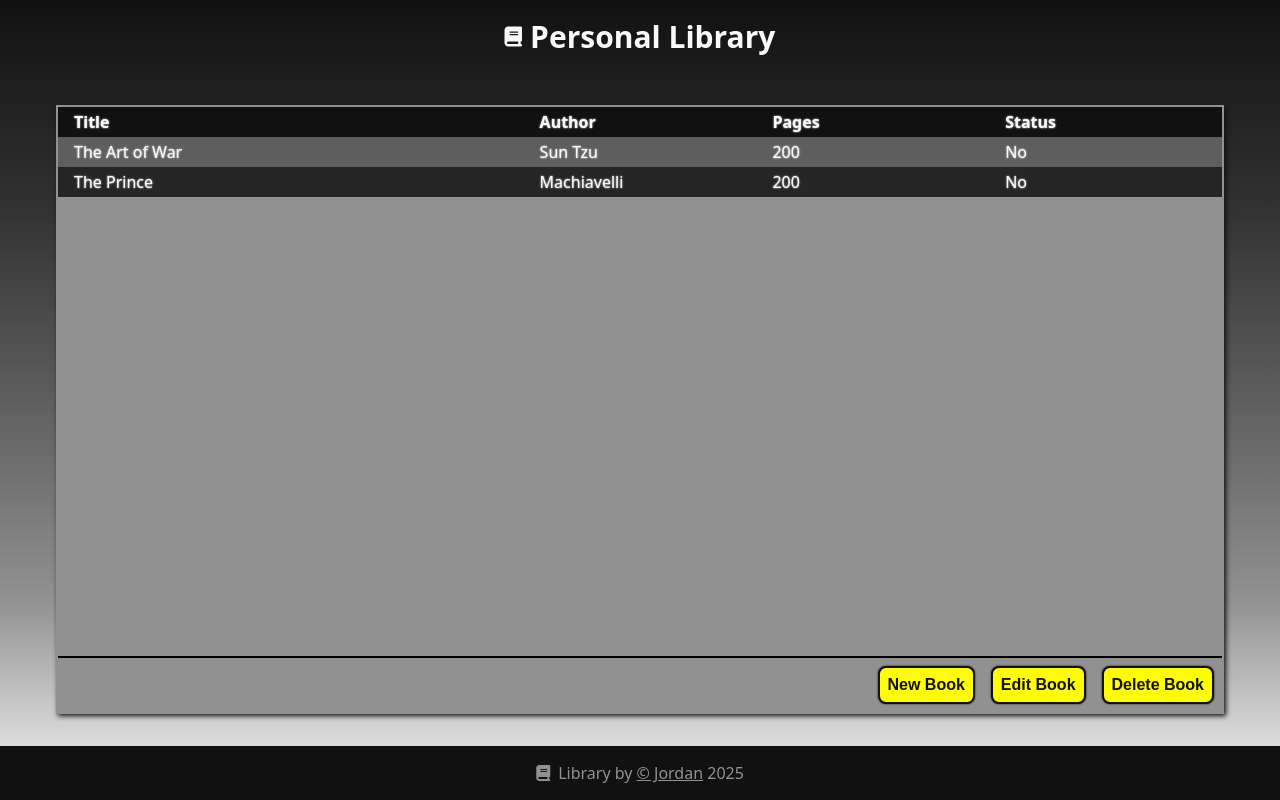
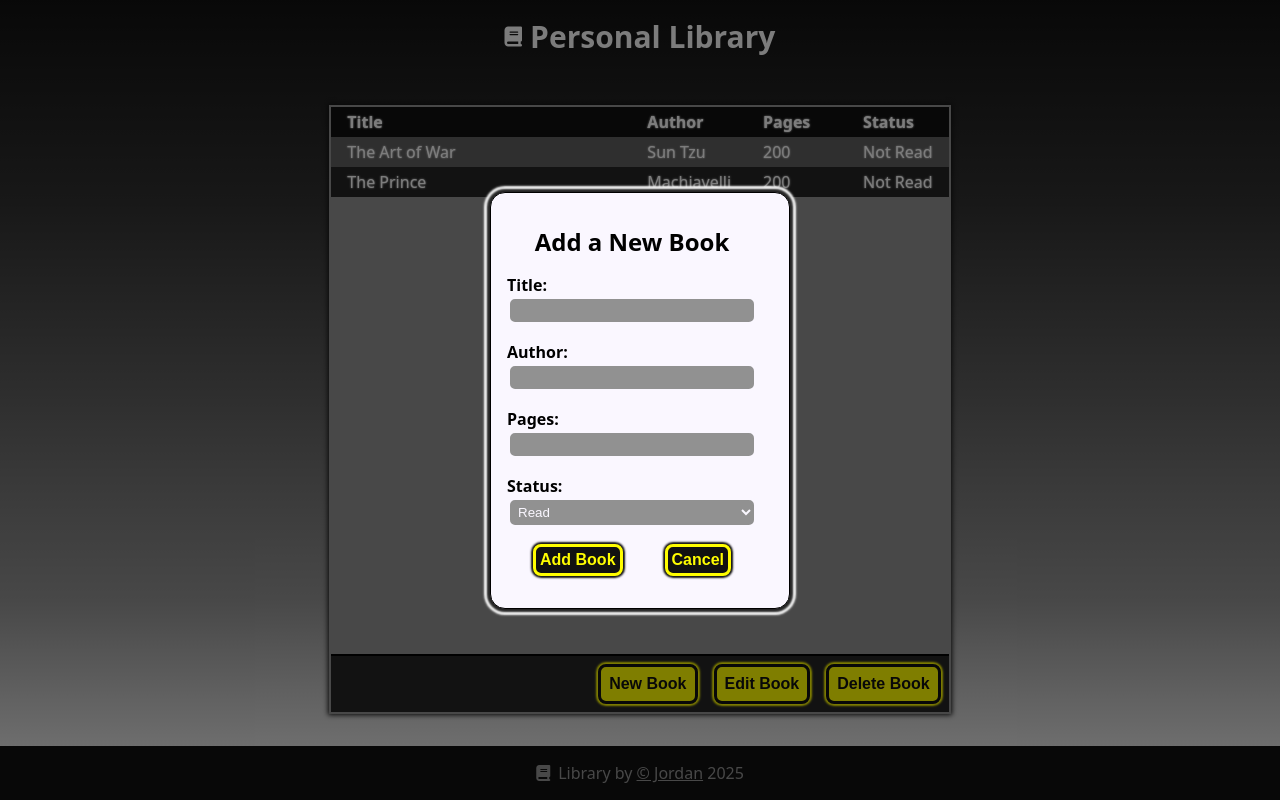
Before and after one commit to Jordan-AM/Library, a plain HTML site: page index.html in a window 1280 px wide. Both pictures are taken after a click on the button "New Book". Drawn offline with Linux system fonts and the light colour scheme.

Commit message:
Setup logic for creating new book entries
Focus on the New Book button, with the capability
of create a modal form that can create new book
entries for the library.

```diff
--- a/index.html
+++ b/index.html
@@ -27,20 +27,7 @@
                 <th class="table-header status text"><span class="table-text">Status</span></th>
               </tr>
             </thead>
-            <tbody class="table-body">
-              <tr>
-                <td class="table-data title text"><span class="table-text">The Art of War</span></td>
-                <td class="table-data author text"><span class="table-text">Sun Tzu</span></td>
-                <td class="table-data pages text"><span class="table-text">200</span></td>
-                <td class="table-data status text"><span class="table-text">No</span></td>
-              </tr>
-              <tr>
-                <td class="table-data title text"><span class="table-text">The Prince</span></td>
-                <td class="table-data author text"><span class="table-text">Machiavelli</span></td>
-                <td class="table-data pages text"><span class="table-text">200</span></td>
-                <td class="table-data status text"><span class="table-text">No</span></td>
-              </tr>
-            </tbody>
+            <tbody class="table-body"></tbody>
           </table>
           <div class="table-editing">
             <button class="new-book text button">New Book</button>
--- a/script.js
+++ b/script.js
@@ -1,27 +1,119 @@
-// Book list
 const myLibrary = [
+  // Book list
   {
     Title: "The Art of War",
     Author: "Sun Tzu",
     Pages: 200,
-    Status: "Reading",
+    Status: "Not Read",
+    ID: crypto.randomUUID(),
+  },
+  {
+    Title: "The Prince",
+    Author: "Machiavelli",
+    Pages: 200,
+    Status: "Not Read",
     ID: crypto.randomUUID(),
   },
 ];
 
-// Book construct
 class Book {
-  constructor(title, author, pages, read) {
+  // Book construct
+  constructor(title, author, pages, status) {
     this.Title = title;
     this.Author = author;
     this.Pages = pages;
-    this.Read = read;
+    this.Status = status;
     this.ID = crypto.randomUUID();
   }
 }
 
-// Create a new book
-function addBookToLibrary(title, author, pages, read) {
-  const book = new Book(title, author, pages, read);
+// Functions--------------------------------------------
+function addBookToLibrary(title, author, pages, status) {
+  // Create a new book object
+  const book = new Book(title, author, pages, status);
   myLibrary.push(book);
 }
+
+function renderLibrary() {
+  const tableBody = document.querySelector(".table-body");
+  tableBody.innerHTML = ""; // Clear existing rows
+
+  myLibrary.forEach((book) => {
+    const row = document.createElement("tr");
+    row.classList.add("table-row");
+
+    row.innerHTML = `
+      <td class="table-data title text"><span class="table-text">${book.Title}</span></td>
+      <td class="table-data author text"><span class="table-text">${book.Author}</span></td>
+      <td class="table-data pages text"><span class="table-text">${book.Pages}</span></td>
+      <td class="table-data status text"><span class="table-text">${book.Status}</span></td>
+    `;
+
+    tableBody.appendChild(row);
+  });
+}
+
+function createModal() {
+  const overlay = document.createElement("div");
+  overlay.classList.add("modal-overlay");
+
+  const modal = document.createElement("div");
+  modal.classList.add("modal");
+
+  const form = document.createElement("form");
+  form.id = "bookForm";
+
+  form.innerHTML = `
+    <h2>Add a New Book</h2>
+    <label>Title: <input type="text" name="title" required /></label>
+    <label>Author: <input type="text" name="author" required /></label>
+    <label>Pages: <input type="number" name="pages" required min="1" /></label>
+    <label>Status:
+      <select name="status" required>
+        <option value="Read">Read</option>
+        <option value="Reading">Reading</option>
+        <option value="Not Read">Not Read</option>
+      </select>
+    </label>
+    <div class="modal-buttons">
+      <button type="submit" id="add-btn">Add Book</button>
+      <button type="button" id="cancel-btn">Cancel</button>
+    </div>
+  `;
+
+  modal.appendChild(form);
+  overlay.appendChild(modal);
+  document.body.appendChild(overlay);
+
+  // Event listeners
+  form.addEventListener("submit", handleFormSubmit);
+  document.getElementById("cancel-btn").addEventListener("click", closeModal);
+}
+
+function closeModal() {
+  const overlay = document.querySelector(".modal-overlay");
+  if (overlay) overlay.remove();
+}
+
+function handleFormSubmit(e) {
+  e.preventDefault();
+  const form = e.target;
+  const formData = new FormData(form);
+
+  const newBook = {
+    Title: formData.get("title"),
+    Author: formData.get("author"),
+    Pages: parseInt(formData.get("pages")),
+    Status: formData.get("status"),
+    ID: crypto.randomUUID(),
+  };
+
+  myLibrary.push(newBook);
+  renderLibrary();
+  closeModal();
+}
+const newBook = document.querySelector(".new-book");
+// Update ----------------------------------------------
+newBook.addEventListener("click", createModal);
+// Rendering -------------------------------------------
+renderLibrary();
--- a/style.css
+++ b/style.css
@@ -7,20 +7,20 @@
   --bright: #faf7ff;
   --primary: #fffd00;
   --transition: all 0.2s ease;
+}
 
-    & *,
-    & *::before,
-    & *::after {
+*,
+*::before,
+*::after {
   margin: 0;
   padding: 0;
   box-sizing: border-box;
 }
 
-    & ol,
-    & ul {
+ol,
+ul {
   list-style: none;
   padding-inline: 0;
-    }
 }
 
 body {
@@ -28,7 +28,8 @@ body {
   min-height: 100%;
   overflow: hidden;
   background-image: linear-gradient(to bottom, #111, #303030, #5e5e5e, #919191, #f9f9f9);
-    font-family: system-ui, -apple-system, BlinkMacSystemFont, 'Segoe UI', Roboto, Oxygen, Ubuntu, Cantarell, 'Open Sans', 'Helvetica Neue', sans-serif;
+  font-family: system-ui, -apple-system, BlinkMacSystemFont, "Segoe UI", Roboto, Oxygen, Ubuntu, Cantarell, "Open Sans",
+    "Helvetica Neue", sans-serif;
 }
 
 /* Page Container */
@@ -44,7 +45,7 @@ body {
 #header,
 #main,
 #footer {
-    min-width: 1200px;
+  max-width: 1200px;
 }
 
 /* Container Min Height */
@@ -108,10 +109,11 @@ body {
 .main-container {
   border: 2px solid var(--gray);
   background-color: var(--gray);
-    box-shadow: 2px 2px 5px var(--black);
+  box-shadow: 0px 0px 5px 1px var(--black);
   display: grid;
   grid-template-rows: auto auto;
   align-content: space-between;
+  transition: var(--transition);
 }
 
 /* Table */
@@ -142,7 +144,6 @@ body {
 
 .table-header:hover {
   background-color: var(--dark);
-
 }
 
 .table-header,
@@ -150,14 +151,13 @@ body {
   padding: 0.25rem 1rem;
 }
 
-.title{
-    width: 40%;
+.title {
+  min-width: 300px;
 }
-
 .author,
 .pages,
-.status{
-    width: 20%;
+.status {
+  min-width: 100px;
 }
 
 .table-text {
@@ -178,6 +178,7 @@ body {
   justify-content: end;
   align-items: end;
   gap: 1rem;
+  background-color: var(--dark);
 }
 
 /* Buttons */
@@ -187,15 +188,95 @@ body {
   font-size: 1rem;
   cursor: pointer;
   border-radius: 0.5rem;
-    border: 2px solid var(--black);
+  border: solid;
   background-color: var(--primary);
   color: var(--black);
-    box-shadow: 0 0 2px var(--black);
+  box-shadow: 0 0 2px 2px var(--primary);
 }
 
 .button:hover {
   transform: scale(1.05);
-    box-shadow: 0 0 2px 1px var(--black);
+}
+
+/* Overlay backdrop */
+.modal-overlay {
+  position: fixed;
+  top: 0;
+  left: 0;
+  width: 100vw;
+  height: 100vh;
+  background: rgba(0, 0, 0, 0.5); /* Matches dialog::backdrop */
+  display: flex;
+  justify-content: center;
+  align-items: center;
+  z-index: 1000;
+}
+
+/* Modal box */
+.modal {
+  padding: 2rem 1rem; /* Matches dialog padding */
+  border: 1px solid;
+  border-radius: 15px;
+  box-shadow: 0 0 2px 3px var(--dark), 0 0 2px 6px var(--white);
+  width: 300px;
+  max-width: 90%;
+  background-color: var(--bright);
+}
+
+/* Form layout */
+#bookForm {
+  padding-right: 1rem;
+  display: flex;
+  flex-direction: column;
+  align-items: center;
+  gap: 1rem;
+}
+
+/* Label styling */
+#bookForm label {
+  font-weight: bold;
+  display: flex;
+  flex-direction: column;
+  align-items: flex-start;
+  width: 100%;
+}
+
+/* Input styling */
+#bookForm input,
+#bookForm select {
+  padding: 0.25rem;
+  border-radius: 0.25rem;
+  color: var(--bright);
+  background-color: var(--gray);
+  width: 100%;
+  box-sizing: border-box;
+  border: solid;
+  border-radius: 0.5rem;
+}
+
+/* Button container */
+.modal-buttons {
+  display: flex;
+  justify-content: space-evenly;
+  gap: 1rem;
+  width: 100%;
+}
+
+.modal-buttons button {
+  padding: 0.25rem;
+  font-weight: bold;
+  font-size: 1rem;
+  cursor: pointer;
+  border-radius: 0.5rem;
+  border: solid;
+  background-color: var(--black);
+  color: var(--primary);
+  box-shadow: 0 0 2px 2px var(--black);
+  transition: var(--transition);
+}
+
+.modal-buttons button:hover {
+  transform: scale(1.05);
 }
 
 /* Footer */
```
Lines whose indentation alone changed are shown as unchanged.
